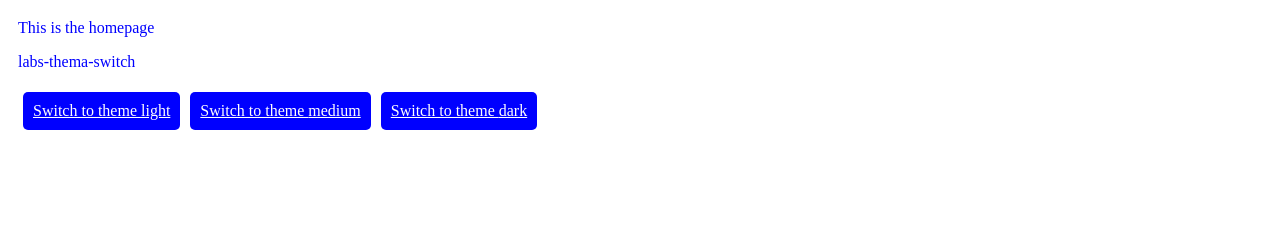
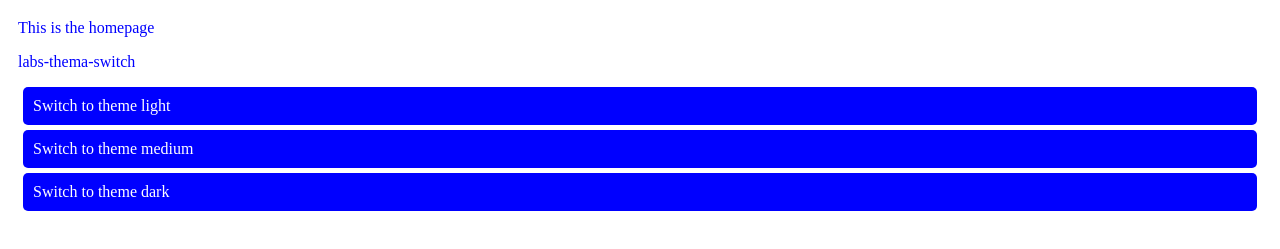
Before and after one commit to wheelroom/labs, a Gatsby site: page / in a window 1280 px wide. Shown: the part 79-328 px from the top of the page. Built offline with nearby package versions, Linux system fonts and the light colour scheme; Gatsby itself is replaced by a stand-in of ours.

Commit message:
Remove link and anchor

```diff
--- a/src/pages/index.tsx
+++ b/src/pages/index.tsx
@@ -20,24 +20,25 @@ const HomePage = (props: any) => {
       <h1>Home</h1>
       <p>This is the homepage</p>
       <p>{props.data.site.siteMetadata.title}</p>
-      <div css={{ display: 'flex' }}>
-        {themeIds && themeIds.map((themeId: any) => (
-          <a
+      <ul css={{ padding: 0 }}>
+        {themeIds &&
+          themeIds.map((themeId: any) => (
+            <li
               css={{
+                backgroundColor: 'var(--some-box-link-background-color)',
+                borderRadius: '5px',
                 color: 'var(--some-box-link-text-color)',
-              backgroundColor: 'var(--some-box-link-background-color)',
+                cursor: 'pointer',
                 margin: '5px',
                 padding: '10px',
-              borderRadius: '5px',
               }}
               key={themeId}
-            href="#"
               onClick={() => setThemeId(themeId)}
             >
               Switch to theme {themeId}
-          </a>
+            </li>
           ))}
-      </div>
+      </ul>
     </div>
   )
 }
```
Lines whose indentation alone changed are shown as unchanged.
